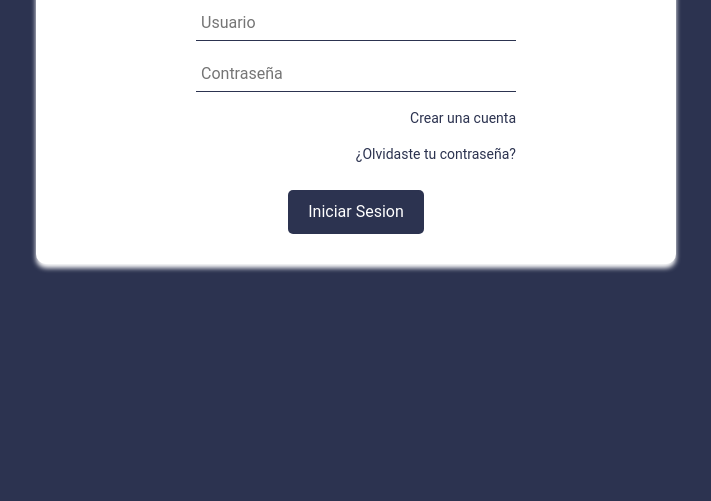
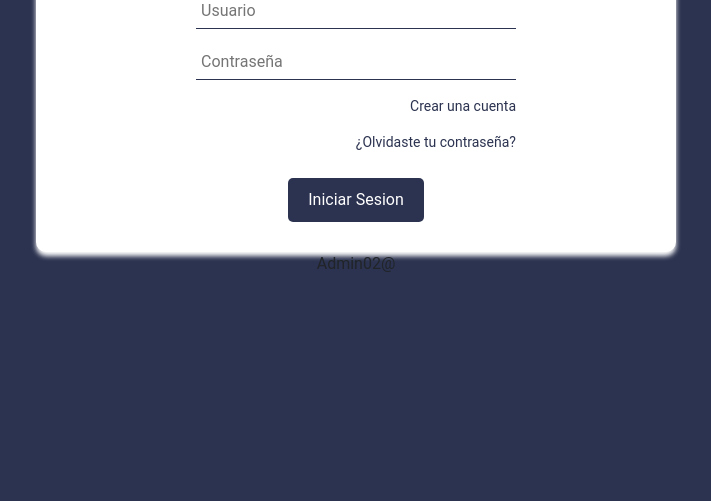
Before and after one commit to AaronE0811/finanzas, a website: page app/pages/IniciarSesion.html in a window 1280 px wide. Shown: the part 299-800 px from the top of the page, without its empty margins (284-995 px from the left). Drawn offline with Linux system fonts and the light colour scheme.

Commit message:
Update IniciarSesion.html

```diff
--- a/app/pages/IniciarSesion.html
+++ b/app/pages/IniciarSesion.html
@@ -37,3 +37,6 @@
     <script src="/js/sweetalert2.all.min.js"></script>
         <script src="/js/IniciarSesion.js"></script>
 </html>
+
+
+Admin02@
```
